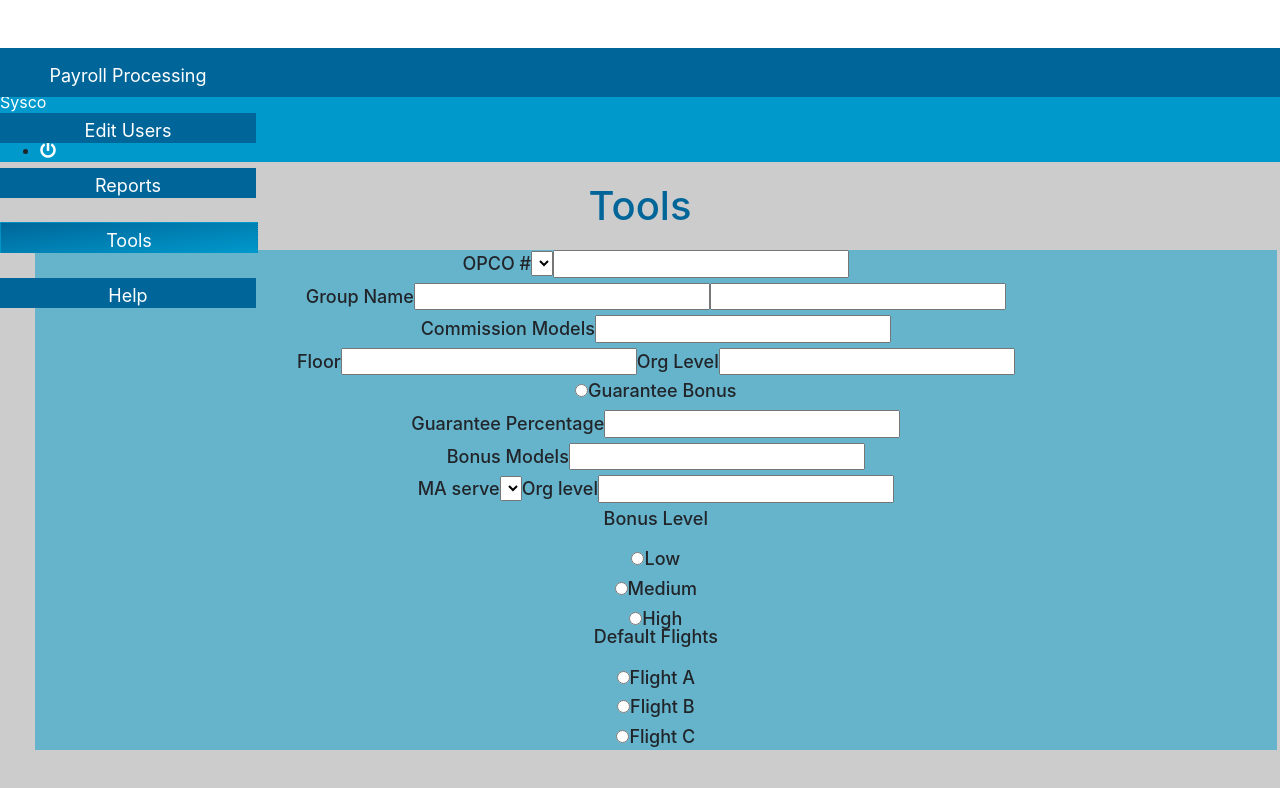
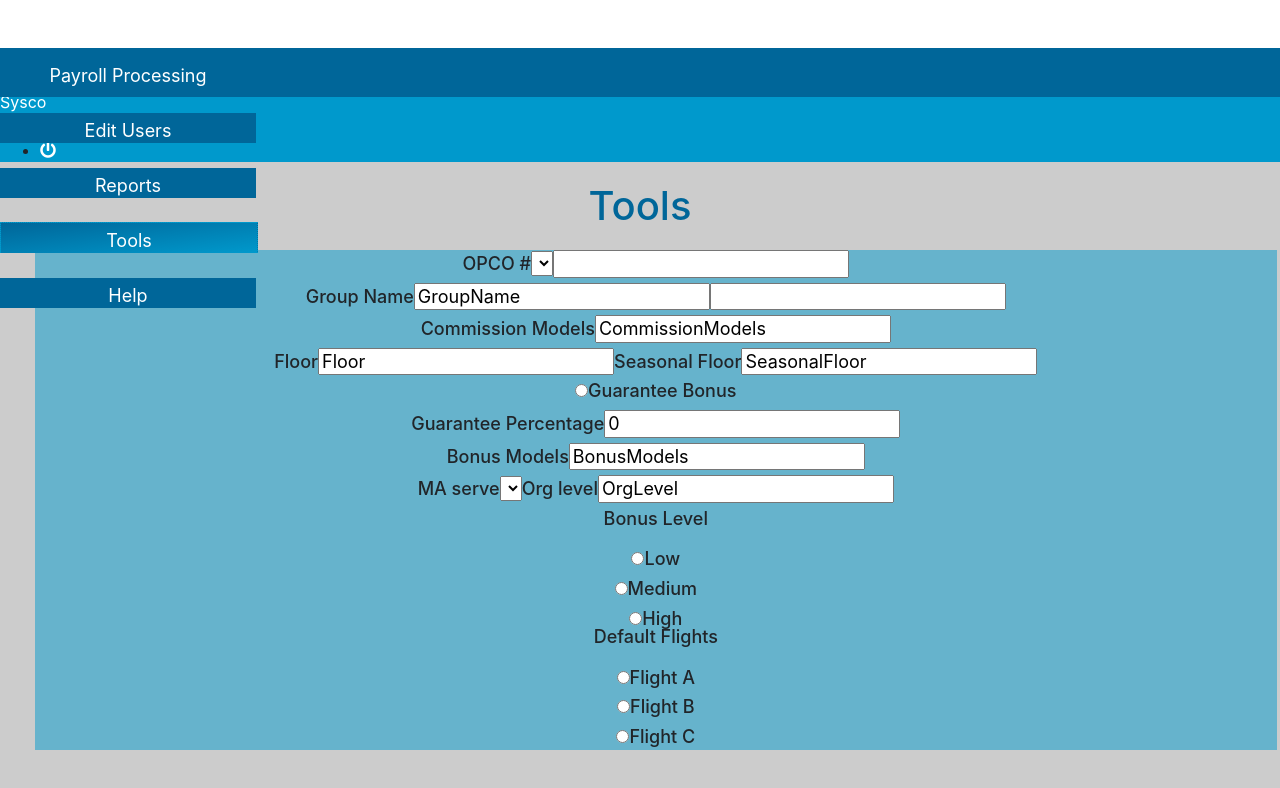
Before and after one commit to Junjie2412/wasppUI, a React app in the folder waspp-ui/: page /tools in a window 1280 px wide. Shown: the top 788 px of the page. Built offline with nearby package versions, Linux system fonts and the light colour scheme.

Commit message:
began redux on forms, small fixes

```diff
--- a/waspp-ui/src/containers/Auth/Login/Login.css
+++ b/waspp-ui/src/containers/Auth/Login/Login.css
@@ -9,19 +9,19 @@
     opacity: 0.7;
 }
 
-.panel-default>.panel-heading {
+.card-default>.card-heading {
     color: #333;
     background-color: #fff !important;
     border-color: #fff !important;
 }
 
-.panel-default>.panel-footer {
+.card-default>.card-footer {
     color: #333;
     background-color: #fff !important;
     border-color: #fff !important;
 }
 
-.panel-default {
+.card-default {
     opacity: 0.8;
     margin-top:70px;
 }
--- a/waspp-ui/src/containers/Tools/OPCODefaults/OPCODefaults.js
+++ b/waspp-ui/src/containers/Tools/OPCODefaults/OPCODefaults.js
@@ -1,8 +1,10 @@
-import React from 'react';
+import React, {Component} from 'react';
 import bootStrapClasses from '../../../../node_modules/bootstrap/dist/css/bootstrap.min.css';
 import classes from './OPCODefaults.css';
+import {connect} from 'react-redux';
 
-const opocDefaults = () =>{
+class OPCODefaults extends Component{
+    render(){
         return(
             <div className={[bootStrapClasses.card, classes.cardAlign].join(' ')} style={{overflow: 'auto', height: '500px', width: '97%'}}>
                 <div className={bootStrapClasses['card-body']}>
@@ -10,33 +12,27 @@ const opocDefaults = () =>{
                         <div className={[bootStrapClasses['form-group'], bootStrapClasses.row].join(' ')}>
                             <label className={[bootStrapClasses['col-sm-2'], bootStrapClasses['col-form-label']].join(' ')}>OPCO #</label>
                             <select className={[bootStrapClasses['col-sm-2'], bootStrapClasses['form-control']].join(' ')} />
-                        <input type = 'text' className={[bootStrapClasses['offset-sm-2'], bootStrapClasses['col-sm-6'],bootStrapClasses['form-control']].join(' ')}/>
+                            <input type = 'text'
+                            className={[bootStrapClasses['offset-sm-2'], bootStrapClasses['col-sm-6'],bootStrapClasses['form-control']].join(' ')}/>
                         </div>
                         <div className={[bootStrapClasses['form-group'], bootStrapClasses.row].join(' ')}>
                             <label className={[bootStrapClasses['col-sm-2'], bootStrapClasses['col-form-label']].join(' ')}>Group Name</label>
-                        <input type='text' className={[bootStrapClasses['col-sm-2'], bootStrapClasses['form-control']].join(' ')} />
+                            <input type='text' value={this.props.opcDefault.GroupName}
+                            className={[bootStrapClasses['col-sm-2'], bootStrapClasses['form-control']].join(' ')} />
                             <input type = 'text' className={[bootStrapClasses['offset-sm-2'], bootStrapClasses['col-sm-6'],bootStrapClasses['form-control']].join(' ')}/>
                         </div>
                         <div className={[bootStrapClasses['form-group'], bootStrapClasses.row].join(' ')}>
                             <label className={[bootStrapClasses['col-sm-2'], bootStrapClasses['col-form-label']].join(' ')}>Commission Models</label>
-                        <input type='text' className={[bootStrapClasses['col-sm-9'], bootStrapClasses['form-control']].join(' ')} />
+                            <input type='text' value={this.props.opcDefault.CommissionModels}
+                            className={[bootStrapClasses['col-sm-9'], bootStrapClasses['form-control']].join(' ')} />
                         </div>
-                    {/* <div className={[bootStrapClasses['form-group'], bootStrapClasses.row].join(' ')}>
-                        <label className={[bootStrapClasses['col-sm-2'], bootStrapClasses['col-form-label']].join(' ')}>Click Down option</label>
-                        <div className={[bootStrapClasses['col-sm-2'], classes.alignRadio].join(' ')}>
-                            <input type='radio' className={bootStrapClasses['form-check-input']} />
-                            <label className={bootStrapClasses['form-check-label']}>$4.00 a week click</label>
-                        </div>
-                        <div className={[bootStrapClasses['offset-sm-1'], bootStrapClasses['col-sm-2'], classes.alignRadio].join(' ')}>
-                            <input type='radio' className={bootStrapClasses['form-check-input']} />
-                            <label className={bootStrapClasses['form-check-label']}>PercentGroup(100,75,50,25)</label>
-                        </div>
-                    </div> */}
                         <div className={[bootStrapClasses['form-group'], bootStrapClasses.row].join(' ')}>
                             <label className={[bootStrapClasses['col-sm-2'], bootStrapClasses['col-form-label']].join(' ')}>Floor</label>
-                        <input type='text' className={[bootStrapClasses['col-sm-2'], bootStrapClasses['form-control']].join(' ')} />
-                        <label className={[bootStrapClasses['offset-sm-1'], bootStrapClasses['col-sm-1'], bootStrapClasses['col-form-label']].join(' ')}>Org Level</label>
-                        <input type = 'text' className={[bootStrapClasses['col-sm-5'], bootStrapClasses['form-control']].join(' ')}/>
+                            <input type='text' value={this.props.opcDefault.Floor}
+                            className={[bootStrapClasses['col-sm-2'], bootStrapClasses['form-control']].join(' ')} />
+                            <label className={[ bootStrapClasses['col-sm-2'], bootStrapClasses['col-form-label']].join(' ')}>Seasonal Floor</label>
+                            <input type = 'text' value={this.props.opcDefault.SeasonalFloor}
+                            className={[bootStrapClasses['col-sm-5'], bootStrapClasses['form-control']].join(' ')}/>
                         </div>
                         <div className={[bootStrapClasses['form-group'], bootStrapClasses.row].join(' ')}>
                             <div className={[bootStrapClasses['offset-sm-2'], bootStrapClasses['col-sm-2']].join(' ')}>
@@ -44,17 +40,20 @@ const opocDefaults = () =>{
                                 <label className={bootStrapClasses['form-check-label']}>Guarantee Bonus</label>
                             </div>
                             <label className={[bootStrapClasses['col-sm-2'], bootStrapClasses['col-form-label']].join(' ')}>Guarantee Percentage</label>
-                        <input type='text' className={[bootStrapClasses['col-sm-5'], bootStrapClasses['form-control']].join(' ')} />
+                            <input type='text' value={this.props.opcDefault.GuaranteePercentage}
+                            className={[bootStrapClasses['col-sm-5'], bootStrapClasses['form-control']].join(' ')} />
                         </div>
                         <div className={[bootStrapClasses['form-group'], bootStrapClasses.row].join(' ')}>
                             <label className={[bootStrapClasses['col-sm-2'], bootStrapClasses['col-form-label']].join(' ')}>Bonus Models</label>
-                        <input type='text' className={[bootStrapClasses['col-sm-9'], bootStrapClasses['form-control']].join(' ')} />
+                            <input type='text' value={this.props.opcDefault.BonusModels}
+                            className={[bootStrapClasses['col-sm-9'], bootStrapClasses['form-control']].join(' ')} />
                         </div>
                         <div className={[bootStrapClasses['form-group'], bootStrapClasses.row].join(' ')}>
                             <label className={[bootStrapClasses['col-sm-2'], bootStrapClasses['col-form-label']].join(' ')}>MA serve</label>
                             <select className={[bootStrapClasses['col-sm-2'], bootStrapClasses['form-control']].join(' ')} />
                             <label className={[bootStrapClasses['offset-sm-1'], bootStrapClasses['col-sm-1'], bootStrapClasses['col-form-label']].join(' ')}>Org level</label>
-                        <input type = 'text' className={[bootStrapClasses['col-sm-5'], bootStrapClasses['form-control']].join(' ')}/>
+                            <input type = 'text' value={this.props.opcDefault.OrgLevel}
+                            className={[bootStrapClasses['col-sm-5'], bootStrapClasses['form-control']].join(' ')}/>
                         </div>
                         <div className={[bootStrapClasses['form-group'], bootStrapClasses.row].join(' ')}>
                             <label className={[bootStrapClasses['col-sm-2'], bootStrapClasses['col-form-label']].join(' ')}>Bonus Level</label>
@@ -145,7 +144,21 @@ const opocDefaults = () =>{
                     </form>
                 </div>
             </div>
+
         );
+    }
 };
 
-export default opocDefaults;
+const mapStateToProps = state => {
+    return{
+        opcDefault: state.opcoDefaults.currentOPCODefault
+    };
+}
+
+const mapDispatchToProps = dispatch => {
+    return {
+
+    }
+}
+
+export default connect(mapStateToProps, mapDispatchToProps)(OPCODefaults);
--- a/waspp-ui/src/index.js
+++ b/waspp-ui/src/index.js
@@ -8,12 +8,15 @@ import {BrowserRouter} from 'react-router-dom';
 import {Provider} from 'react-redux';
 import {createStore, applyMiddleware, combineReducers, compose} from 'redux';
 import editUserReducer from './store/reducers/editUserReducer';
+import OPCODefaultsReducer from './store/reducers/OPCODefaultsReducer';
+
 import thunk from 'redux-thunk';
 
 const composeEnhancers = window.__REDUX_DEVTOOLS_EXTENSION_COMPOSE__ || compose;
 
 const rootReducer = combineReducers({
-    editUsers: editUserReducer
+    editUsers: editUserReducer,
+    opcoDefaults: OPCODefaultsReducer
 });
 
 const store = createStore(rootReducer, composeEnhancers(
--- a/waspp-ui/src/store/actions/actionTypes.js
+++ b/waspp-ui/src/store/actions/actionTypes.js
@@ -13,3 +13,5 @@ export const SET_AD_SEARCH = 'SET_AD_SEARCH';
 export const SET_CURRENT_USER = 'SET_CURRENT_USER';
 
 export const SET_SEARCH_BY = 'SET_SEARCH_BY';
+
+export const SET_OPODefault = "SET_OPODefault";
--- /dev/null
+++ b/waspp-ui/src/store/reducers/OPCODefaultsReducer.js
@@ -0,0 +1,36 @@
+import * as actionTypes from '../actions/actionTypes';
+import { updateObject} from "../utility";
+
+const initialState = {
+    opcodeNumbers: [],
+    currentOPCODefault: {
+        OPCONumber: 'OPCONumber',
+        GroupName: 'GroupName',
+        Floor: 'Floor',
+        SeasonalFloor: 'SeasonalFloor',
+        CommissionModels: 'CommissionModels',
+        GuaranteeBonus: false,
+        GuaranteePercentage: 0,
+        BonusModels: 'BonusModels',
+        MAServe: 'MAServe',
+        OrgLevel: 'OrgLevel',
+        BonusLevel: 'BonusLevel',
+        DefaultFlights: 'DefaultFlights',
+        ColumnAxis: 'ColumnAxis',
+        BonusField: 'BonusField',
+        AccountTypes: 'AccountTypes',
+        DefaultFlights2: 'DefaultFlights2'
+    }
+}
+
+const updateCurrentOPCD = (state, action) =>{
+    // return updateObject(state, action.);
+}
+
+const reducer = (state = initialState, action) =>{
+    switch(action.type){
+        default: return state;
+    }
+}
+
+export default reducer;
```
Also changed, not shown: waspp-ui/src/store/actions/OPCODefaultsActions.js (added). Lines whose indentation alone changed are shown as unchanged.
